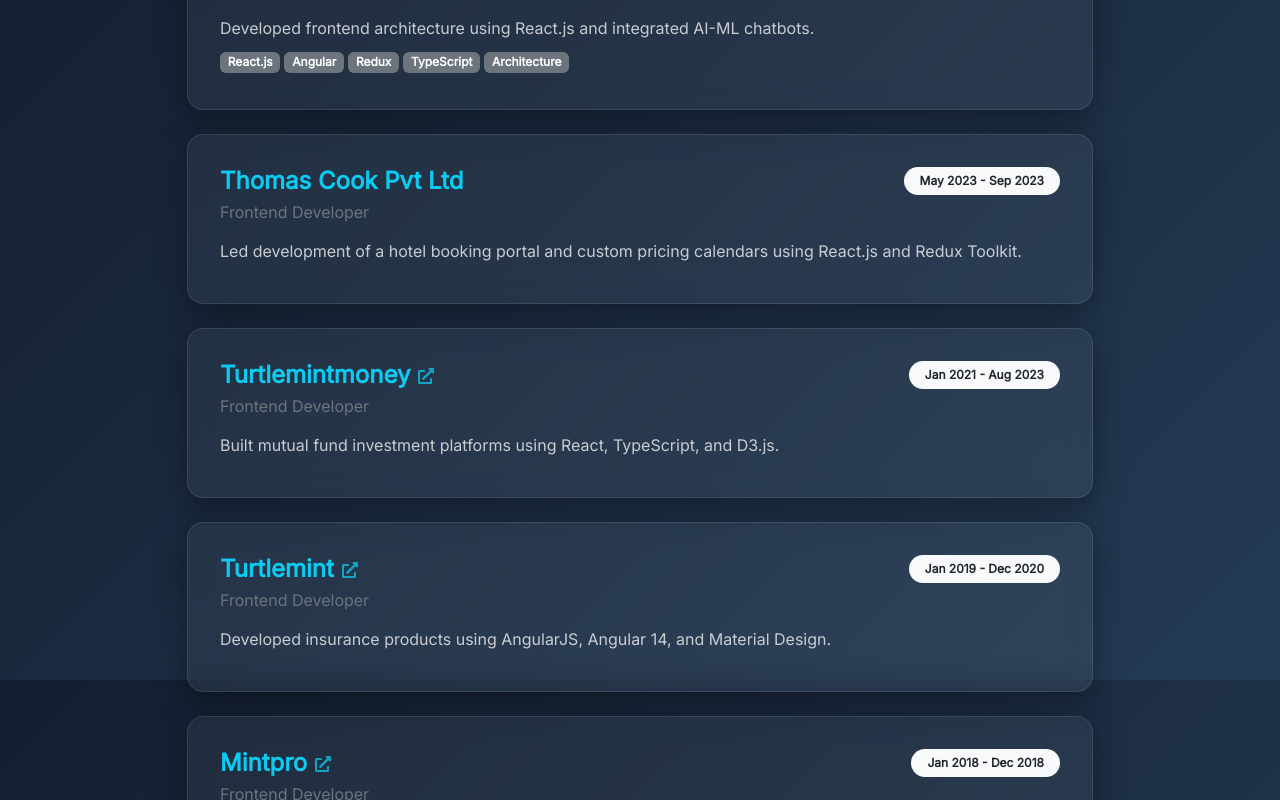
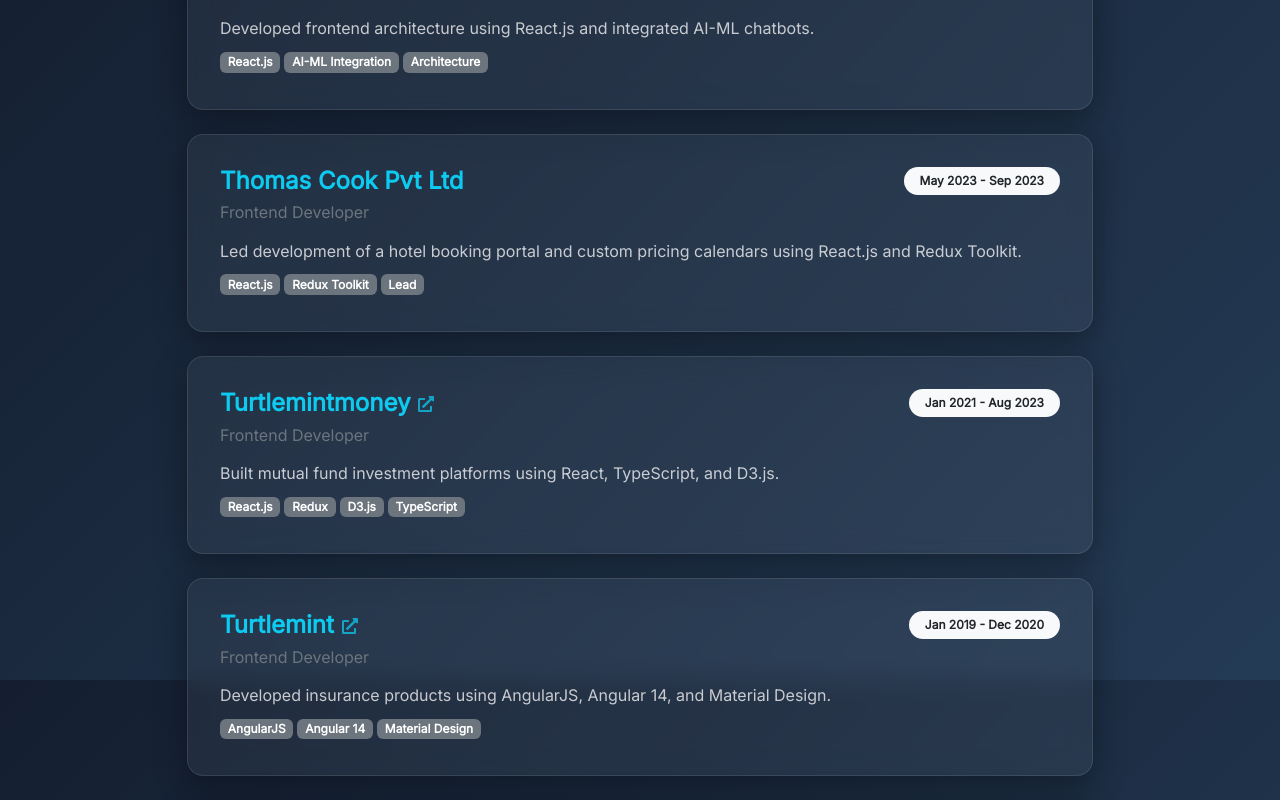
Before and after one commit to ravish110/my-portfolio, a React (Vite) app: page / in a window 1280 px wide. Shown: the part 1720-2520 px from the top of the page. Built offline with nearby package versions, Linux system fonts and the light colour scheme.

Commit message:
tech stack

```diff
--- a/src/components/Experience.tsx
+++ b/src/components/Experience.tsx
@@ -12,30 +12,35 @@
             {
                 name: "Infosys Aster Global CMO AI Hub",
                 period: "Oct 2023 - Present",
-                desc: "Developed frontend architecture using React.js and integrated AI-ML chatbots."
+                desc: "Developed frontend architecture using React.js and integrated AI-ML chatbots.",
+                skills: ["React.js", "AI-ML Integration", "Architecture"]
             },
             {
                 name: "Thomas Cook Pvt Ltd",
                 period: "May 2023 - Sep 2023",
-                desc: "Led development of a hotel booking portal and custom pricing calendars using React.js and Redux Toolkit."
+                desc: "Led development of a hotel booking portal and custom pricing calendars using React.js and Redux Toolkit.",
+                skills: ["React.js", "Redux Toolkit", "Lead"]
             },
             {
                 name: "Turtlemintmoney",
                 period: "Jan 2021 - Aug 2023",
                 desc: "Built mutual fund investment platforms using React, TypeScript, and D3.js.",
-                projectLink: "https://www.turtlemintmoney.com"
+                projectLink: "https://www.turtlemintmoney.com",
+                skills: ["React.js", "Redux", "D3.js", "TypeScript"]
             },
             {
                 name: "Turtlemint",
                 period: "Jan 2019 - Dec 2020",
                 desc: "Developed insurance products using AngularJS, Angular 14, and Material Design.",
-                projectLink: "https://www.turtlemint.com"
+                projectLink: "https://www.turtlemint.com",
+                skills: ["AngularJS", "Angular 14", "Material Design"]
             },
             {
                 name: "Mintpro",
                 period: "Jan 2018 - Dec 2018",
                 desc: "Developed web pages for agent/partner platform selling insurance and mutual funds.",
-                projectLink: "https://www.turtlemintpro.com"
+                projectLink: "https://www.turtlemintpro.com",
+                skills: ["AngularJS", "Bootstrap", "Responsive"]
             }
         ]
     },
@@ -117,9 +122,9 @@
                                         </div>
                                         <h4 className="h6 text-secondary mb-3">Frontend Developer {proj.name.includes("Lead") ? "(Lead)" : ""}</h4>
                                         <p className="mb-2 opacity-75">{proj.desc}</p>
-                                        {exp.skills && pIdx === 0 && (
+                                        {(proj.skills || exp.skills) && (
                                             <div className="mb-0">
-                                                {exp.skills.map(skill => (
+                                                {(proj.skills || exp.skills).map(skill => (
                                                     <Badge bg="secondary" className="me-1 mb-1" key={skill}>{skill}</Badge>
                                                 ))}
                                             </div>
```
